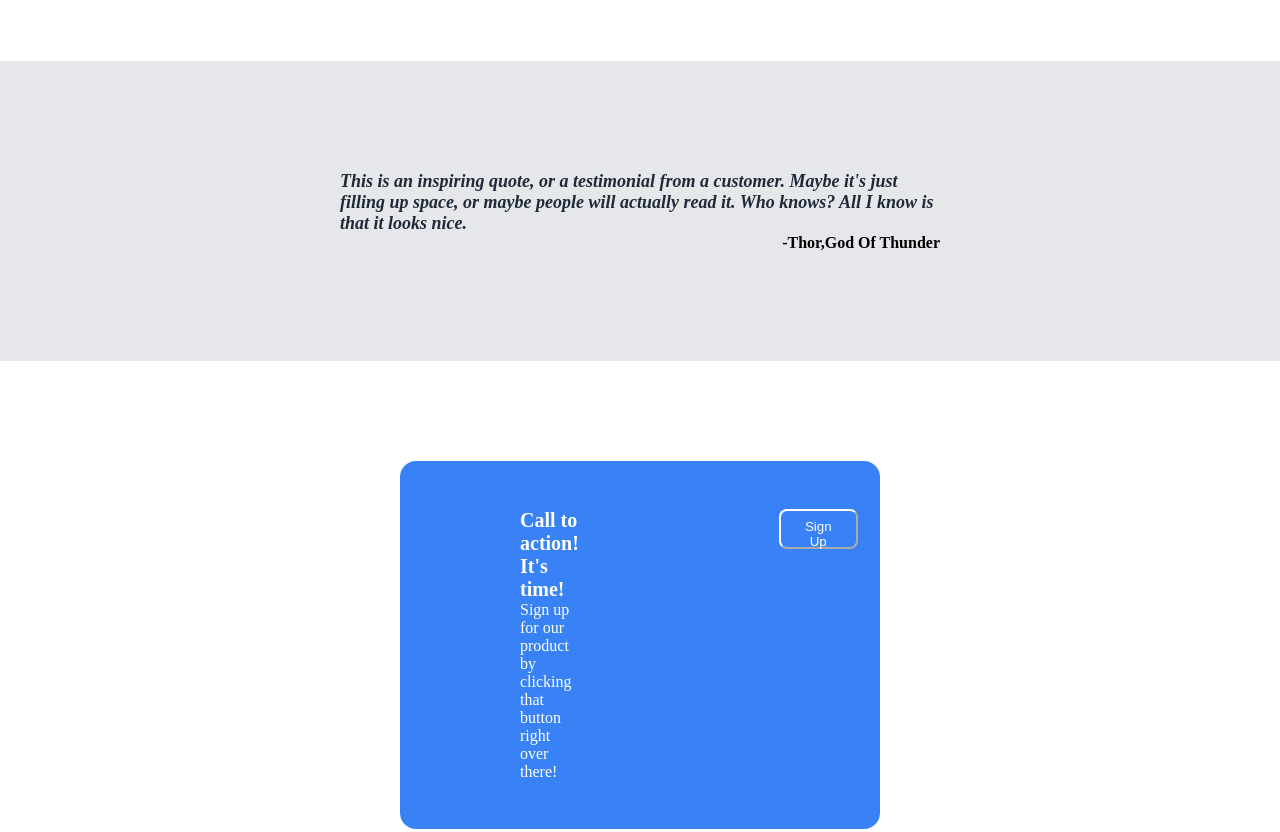
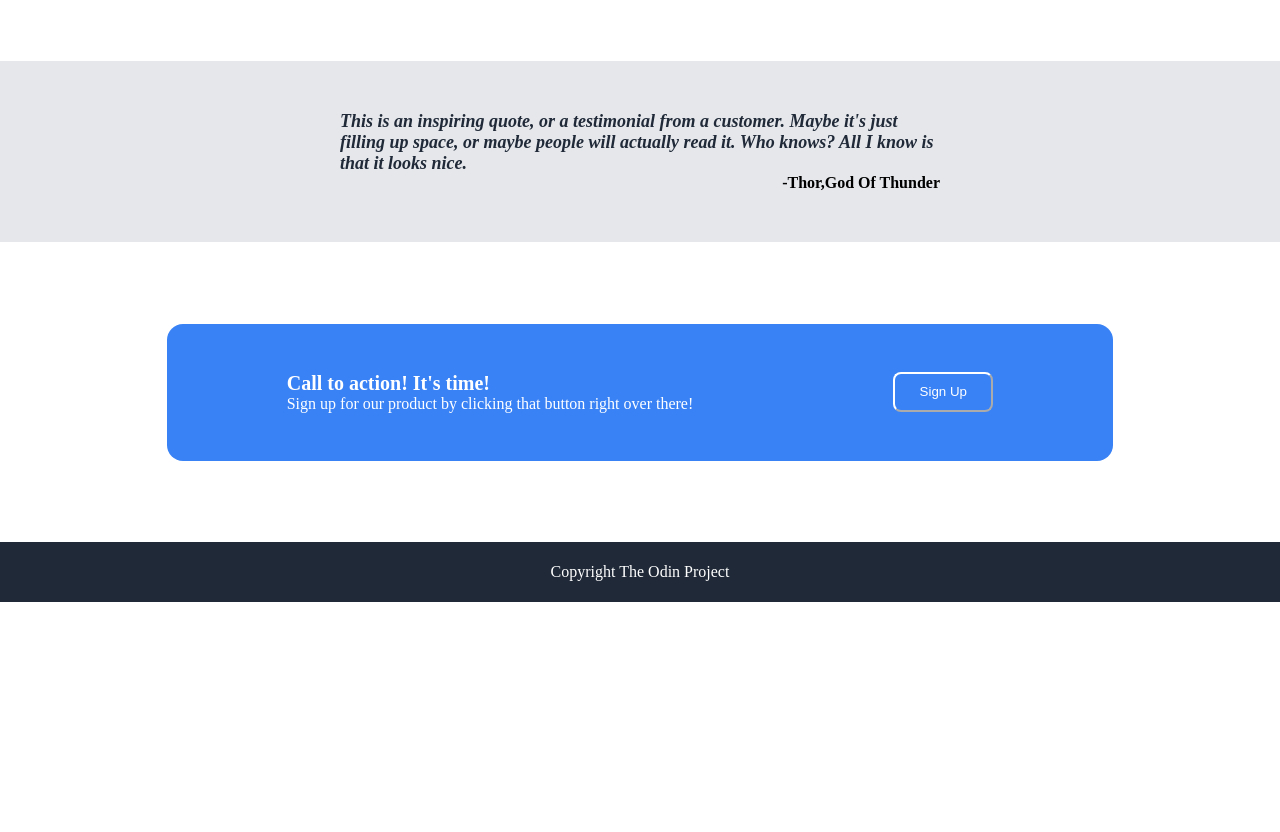
Before and after one commit to BlockchainLover2/LandingPage, a plain HTML site: page index.html in a window 1280 px wide. Shown: the part 705-1537 px from the top of the page. After the commit the page ends 1307 px from the top, so only its background shows below. Drawn offline with Linux system fonts and the light colour scheme.

Commit message:
div updates

```diff
--- a/css/styles.css
+++ b/css/styles.css
@@ -78,6 +78,7 @@ body{
 .card-container{
     display: flex;
     gap: 32px;
+    flex-wrap: wrap;
 
 }
 
@@ -99,8 +100,7 @@ body{
     display: flex;
     flex-direction: column;
     background-color: #E5E7EB;
-    padding: 0 128px;
-    height: 300px;
+    padding: 50px 128px;
     justify-content: center;
     align-items: center;
 }
@@ -108,7 +108,7 @@ body{
 .quote .text-big{
     font-style: italic;
     font-size: 18px;
-    width: 600px;
+    max-width: 600px;
     color:#1f2937;
 }
 
@@ -127,13 +127,18 @@ body{
     text-align: center;
 
 }
+.layer3{
+    height: 300px;
+    display: flex;
+    justify-content: center;
+    align-items: center;
+}
 
 .signup-below{
     background-color: #3882f6;
     border-radius: 16px;
     padding: 48px 120px;
     color: white;
-    margin: 100px 400px;
     display: flex;
     gap: 200px;
 }
--- a/index.html
+++ b/index.html
@@ -49,6 +49,7 @@
     <div class="text-big">This is an inspiring quote, or a testimonial from a customer. Maybe it's just filling up space, or maybe people will actually read it. Who knows? All I know is that it looks nice.</div>
     <div class="text-normal">-Thor,God Of Thunder</div>
 </div>
+<div class="layer3">
     <div class="signup-below">
         <div class="left-side">
             <div class="text-big">
@@ -62,6 +63,8 @@
         <button class="button">Sign Up</button>
 
     </div>
+</div>
+
 <div class="footer">
     Copyright The Odin Project
 </div>
```
Lines whose indentation alone changed are shown as unchanged.
